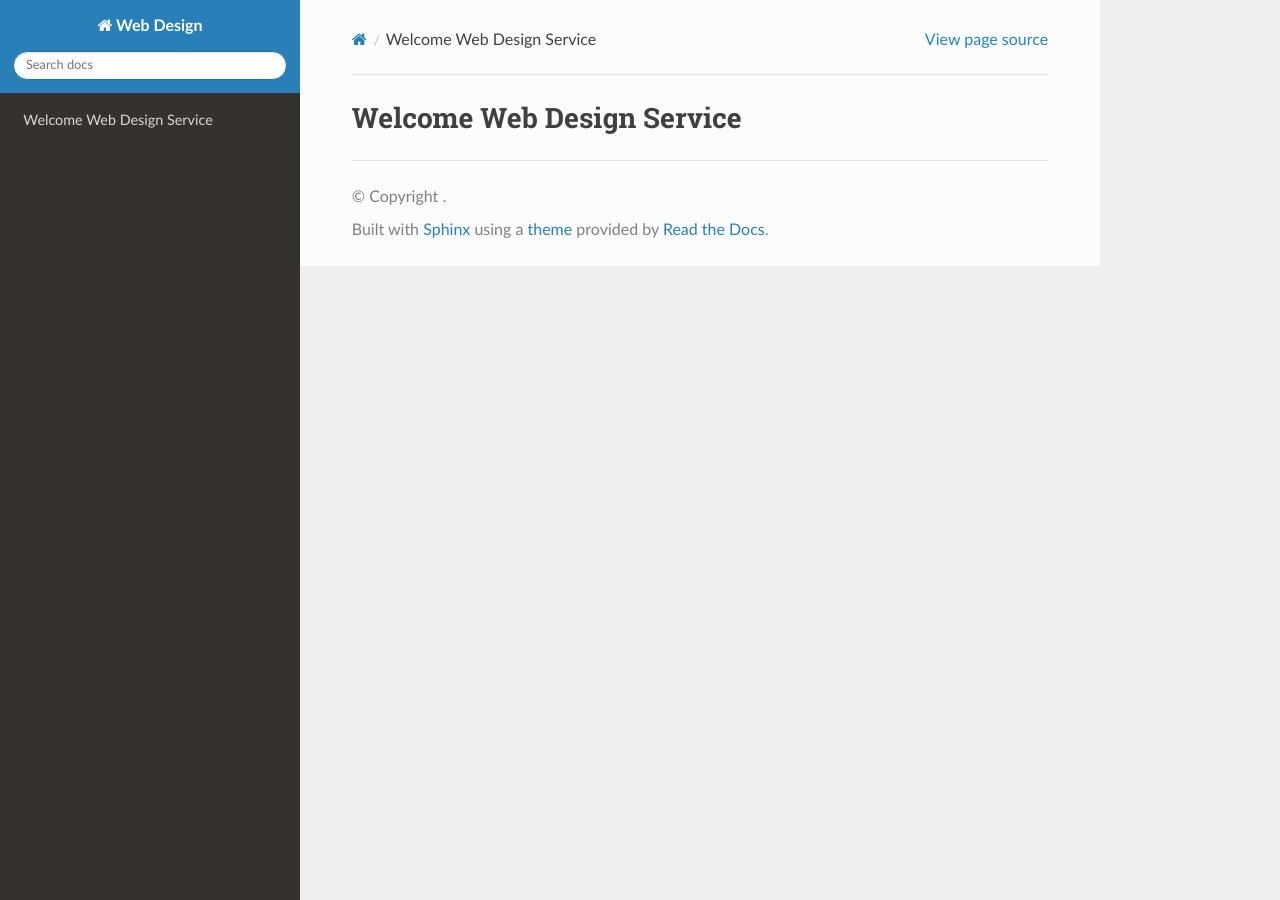
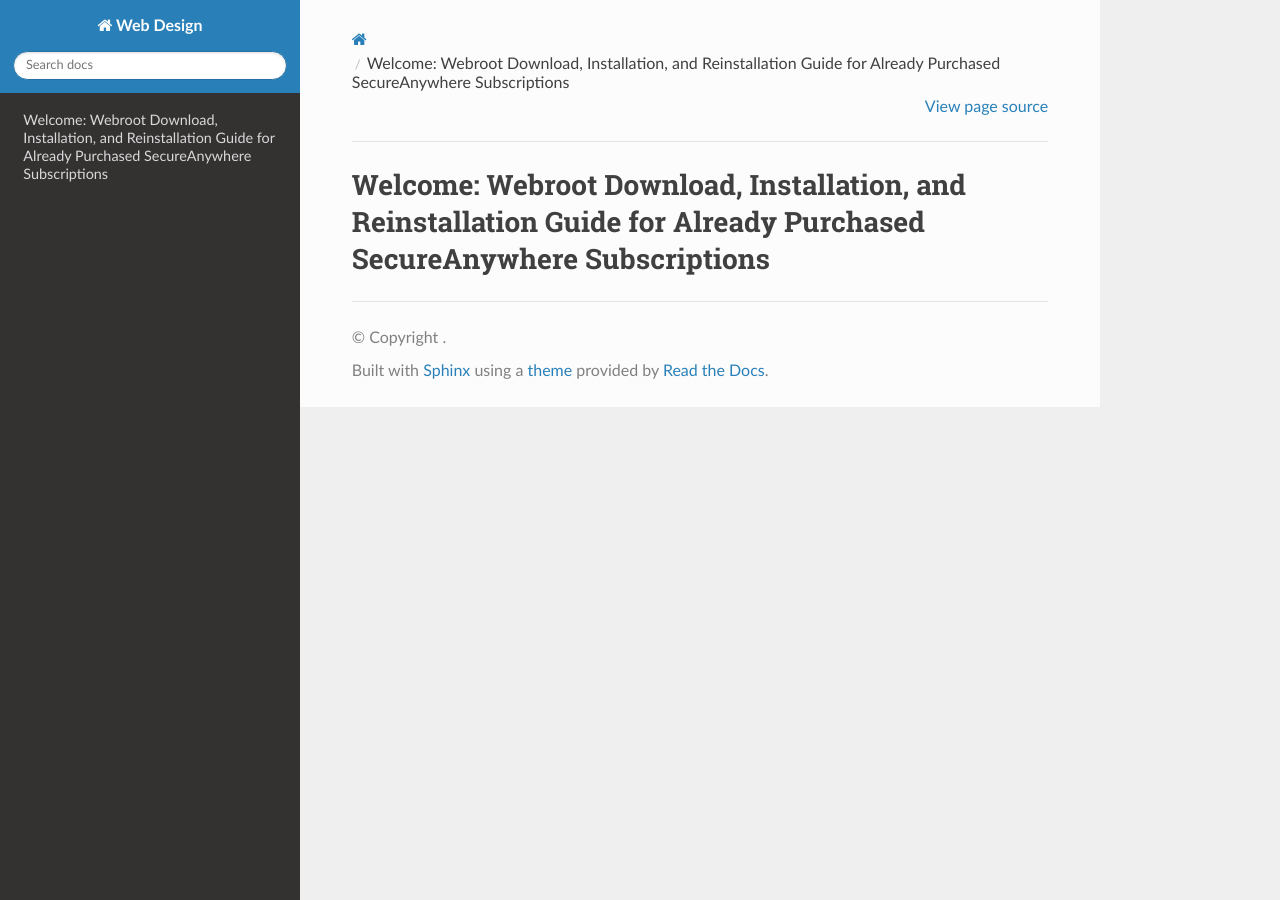
Before and after one commit to James-pixels/webdesign, a Sphinx documentation site: the page built from docs/index.rst, in a window 1280 px wide. Built offline with Sphinx 7.4.7 and the Read the Docs theme 3.1.0, drawn with Linux system fonts in a browser that asks for light colours.

Commit message:
Update index.rst

```diff
--- a/docs/index.rst
+++ b/docs/index.rst
@@ -1,2 +1,2 @@
-Welcome Web Design Service
+Welcome: Webroot Download, Installation, and Reinstallation Guide for Already Purchased SecureAnywhere Subscriptions
 ==================================
```
